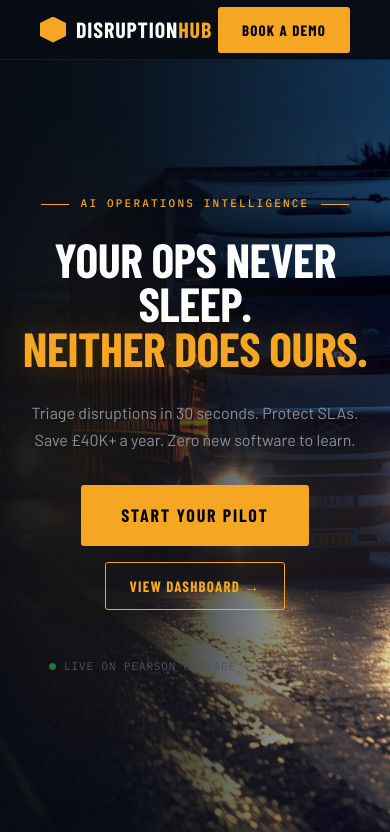
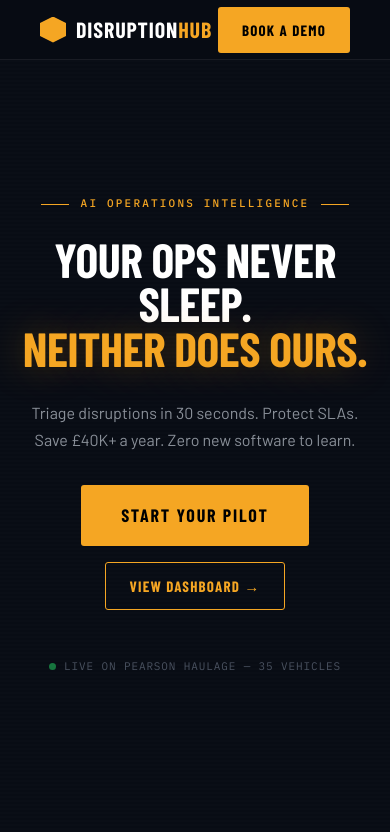
Before and after one commit to waterwellproject8-star/disruption-hub, a Next.js app: page / in a window 390 px wide. Shown: the top 832 px of the page. Built offline with nearby package versions, Linux system fonts and the light colour scheme; a web font is replaced by a local one.

Commit message:
Remove hero image on mobile

```diff
--- a/app/page.js
+++ b/app/page.js
@@ -97,6 +97,9 @@ export default function HomePage() {
           .footer-cols { flex-direction: column !important; gap: 32px !important; }
           /* Hero — center on mobile */
           .hero-section { justify-content: center; padding: 80px 20px 60px !important; }
+          .hero-truck-bg { display: none !important; }
+          .hero-overlay { display: none !important; }
+          .hero-glow { display: none !important; }
           .hero-content { text-align: center; max-width: 100% !important; }
           .hero-sub { margin: 0 auto 32px !important; font-size: 16px !important; }
           .hero-ctas { justify-content: center; flex-direction: column; align-items: center; }
@@ -149,12 +152,12 @@ export default function HomePage() {
           backgroundSize: 'cover', backgroundPosition: '70% center',
         }} />
         {/* Dark overlay — heavy left so text pops, fades right to show trucks */}
-        <div style={{
+        <div className="hero-overlay" style={{
           position: 'absolute', inset: 0, pointerEvents: 'none',
           background: 'linear-gradient(90deg, rgba(8,12,20,0.97) 0%, rgba(8,12,20,0.9) 30%, rgba(8,12,20,0.65) 55%, rgba(8,12,20,0.15) 100%)',
         }} />
         {/* Amber glow */}
-        <div style={{
+        <div className="hero-glow" style={{
           position: 'absolute', inset: 0, pointerEvents: 'none',
           background: 'radial-gradient(ellipse 50% 60% at 20% 55%, rgba(245,166,35,0.07) 0%, transparent 70%)',
         }} />
```
